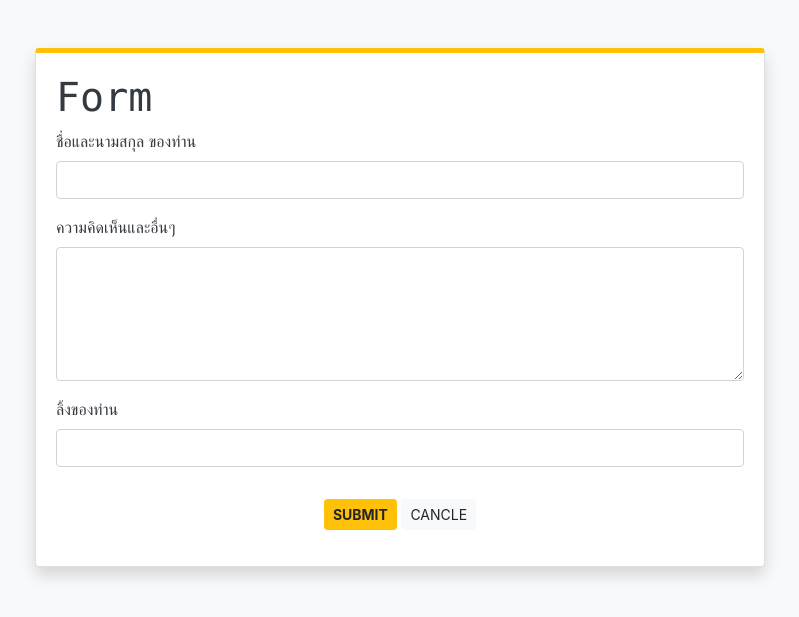
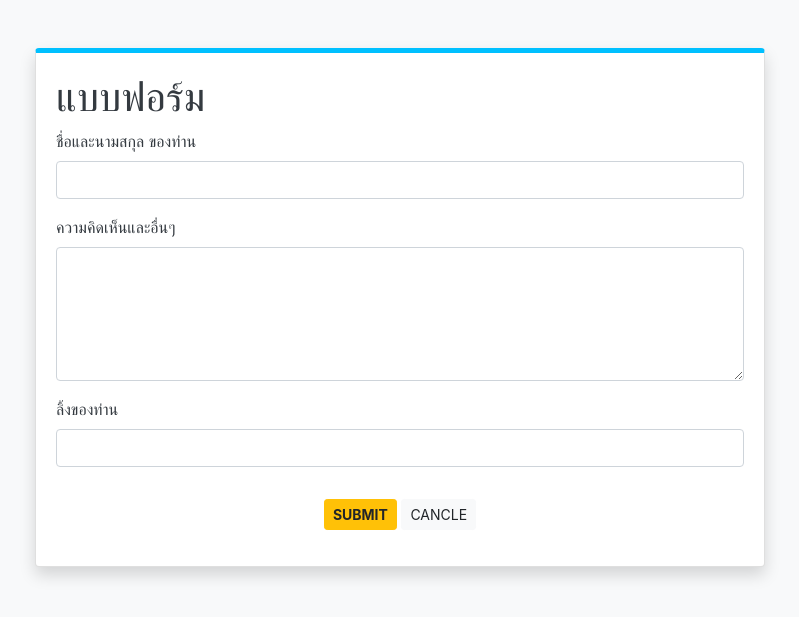
Before and after one commit to chattarin63070025/PSIT, a PHP site: page /form.php in a window 1280 px wide. Shown: the top 617 px of the page, without its empty margins (240-1039 px from the left). Run offline with PHP 8.4, Linux system fonts and the light colour scheme.

Commit message:
Update form.php

```diff
--- a/form.php
+++ b/form.php
@@ -7,7 +7,7 @@
 	<link rel="stylesheet" href="https://cdn.jsdelivr.net/npm/bootstrap@4.5.3/dist/css/bootstrap.min.css">
 	<style type="text/css">
 		.card {
-			border-top: solid 5px #ffc107;
+			border-top: solid 5px #00C0FF;
 		}
 	</style>
 </head>
@@ -18,7 +18,7 @@
 				<div class="card shadow">
 					<div class="card-body">
 						<div class="row">
-							<div class="col-6"><h1 class="text-monospace">Form</h1></div>
+							<div class="col-6"><h1 class="text-monospace">แบบฟอร์ม</h1></div>
 						</div>
 						<form action="insert.php" method="post">
 							<div class="form-group">
```
